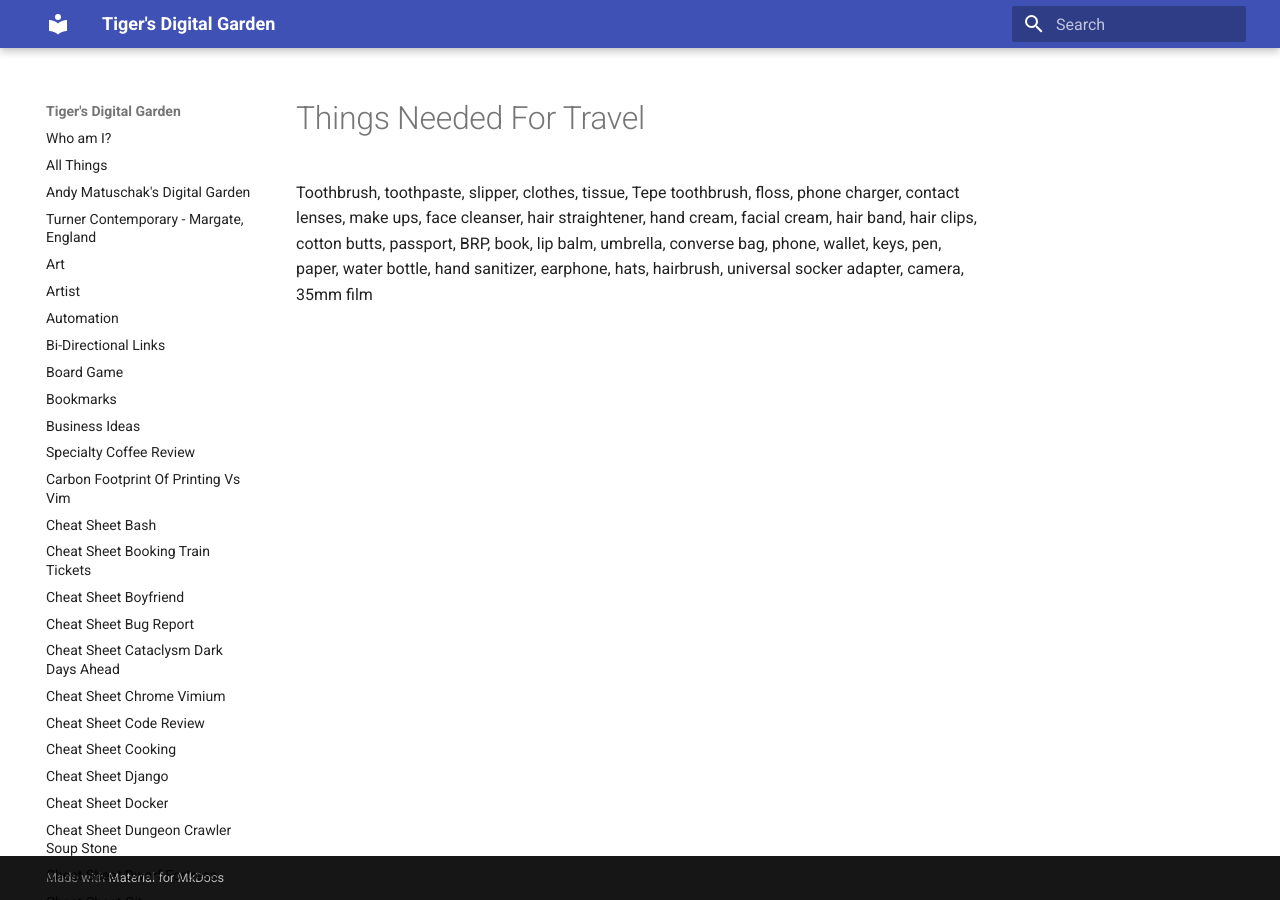
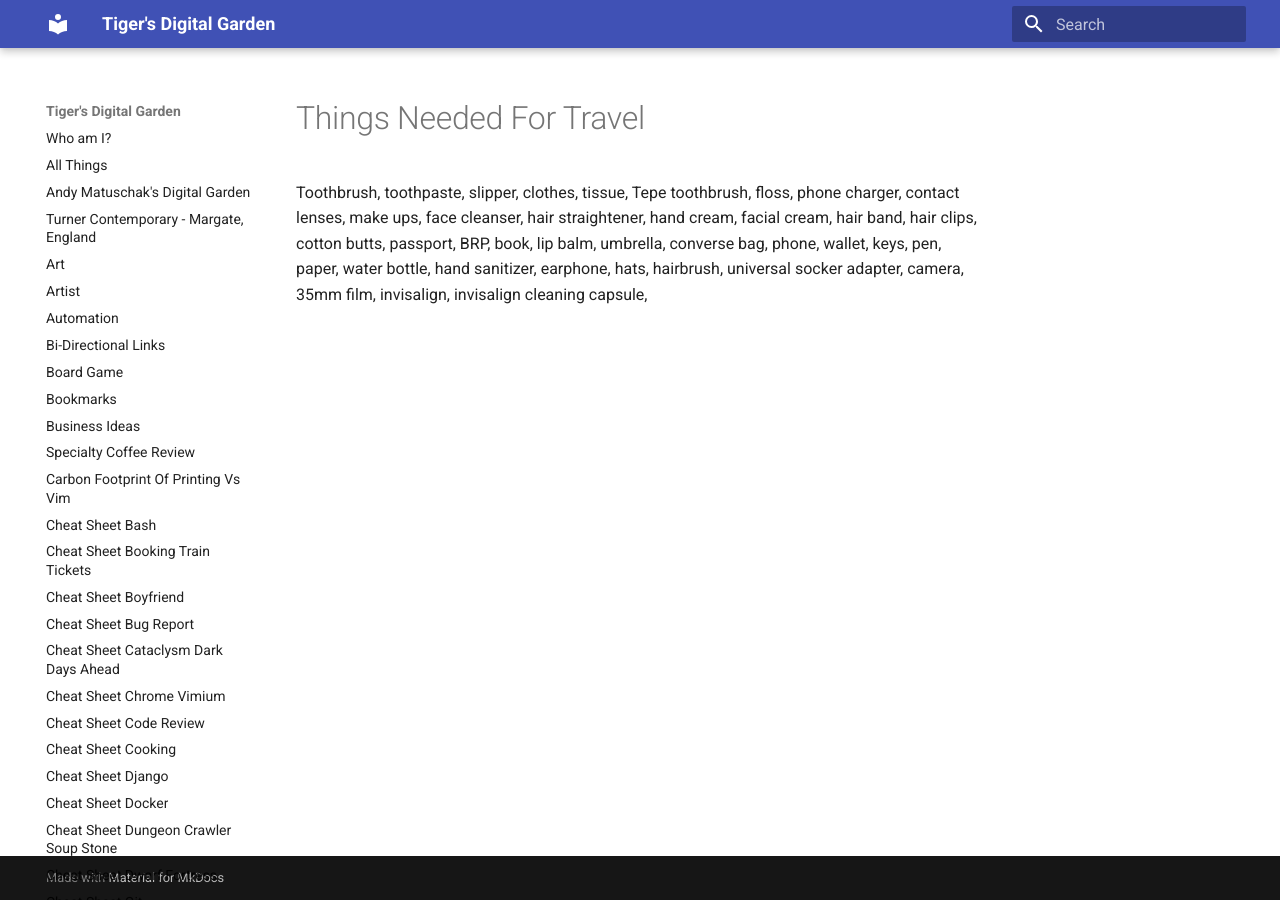
Before and after one commit to ynotstartups/notes, an MkDocs documentation site: the page built from notes/things-needed-for-travel.md, in a window 1280 px wide. Built offline with MkDocs 1.6.1 and Material for MkDocs 9.7.7, drawn with Linux system fonts in a browser that asks for light colours.

Commit message:
add more things

```diff
--- a/notes/things-needed-for-travel.md
+++ b/notes/things-needed-for-travel.md
@@ -5,4 +5,4 @@ phone charger, contact lenses, make ups, face cleanser, hair straightener,
 hand cream, facial cream, hair band, hair clips, cotton butts, passport, BRP,
 book, lip balm, umbrella, converse bag, phone, wallet, keys, pen, paper, water
 bottle, hand sanitizer, earphone, hats, hairbrush, universal socker adapter,
-camera, 35mm film
+camera, 35mm film, invisalign, invisalign cleaning capsule,
```
